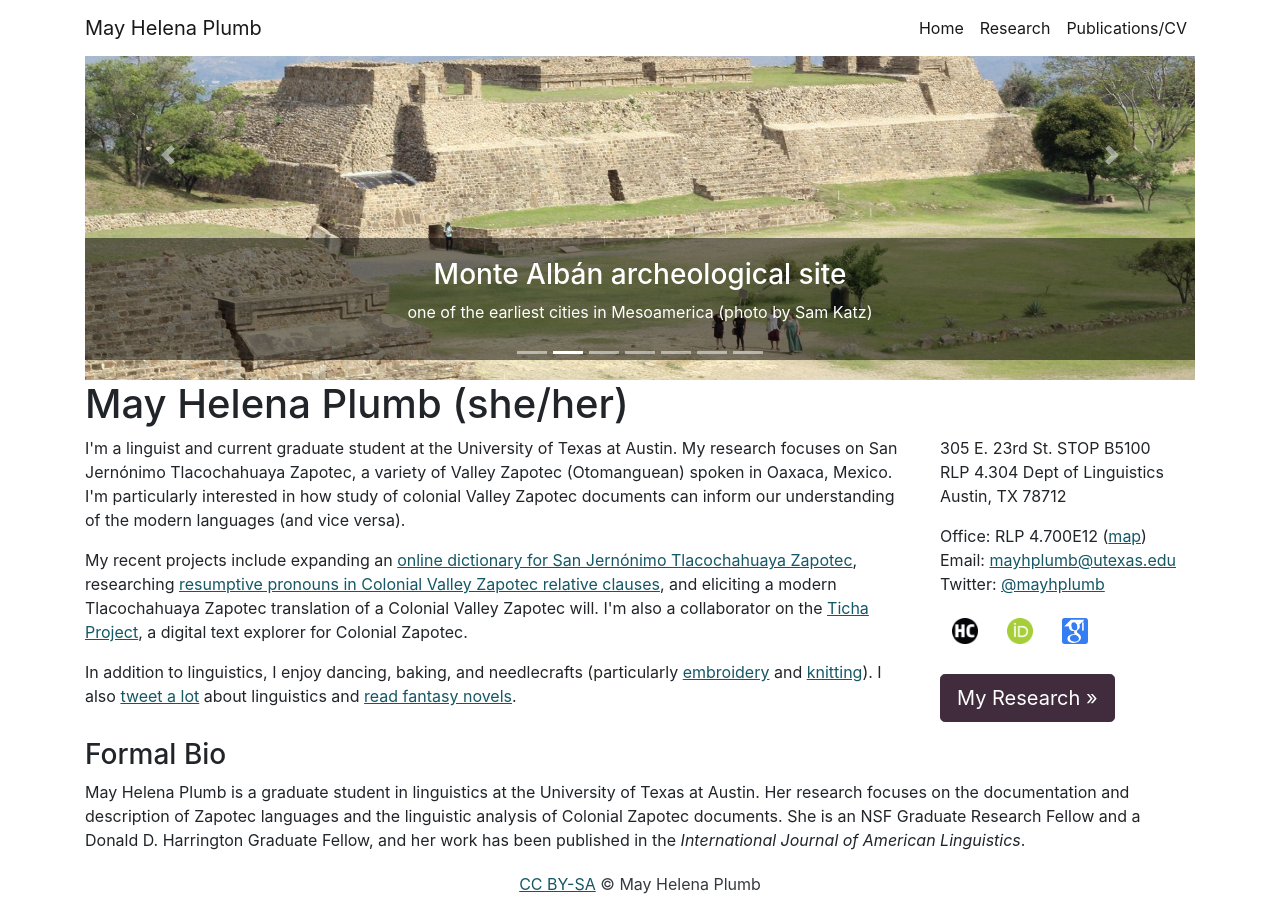
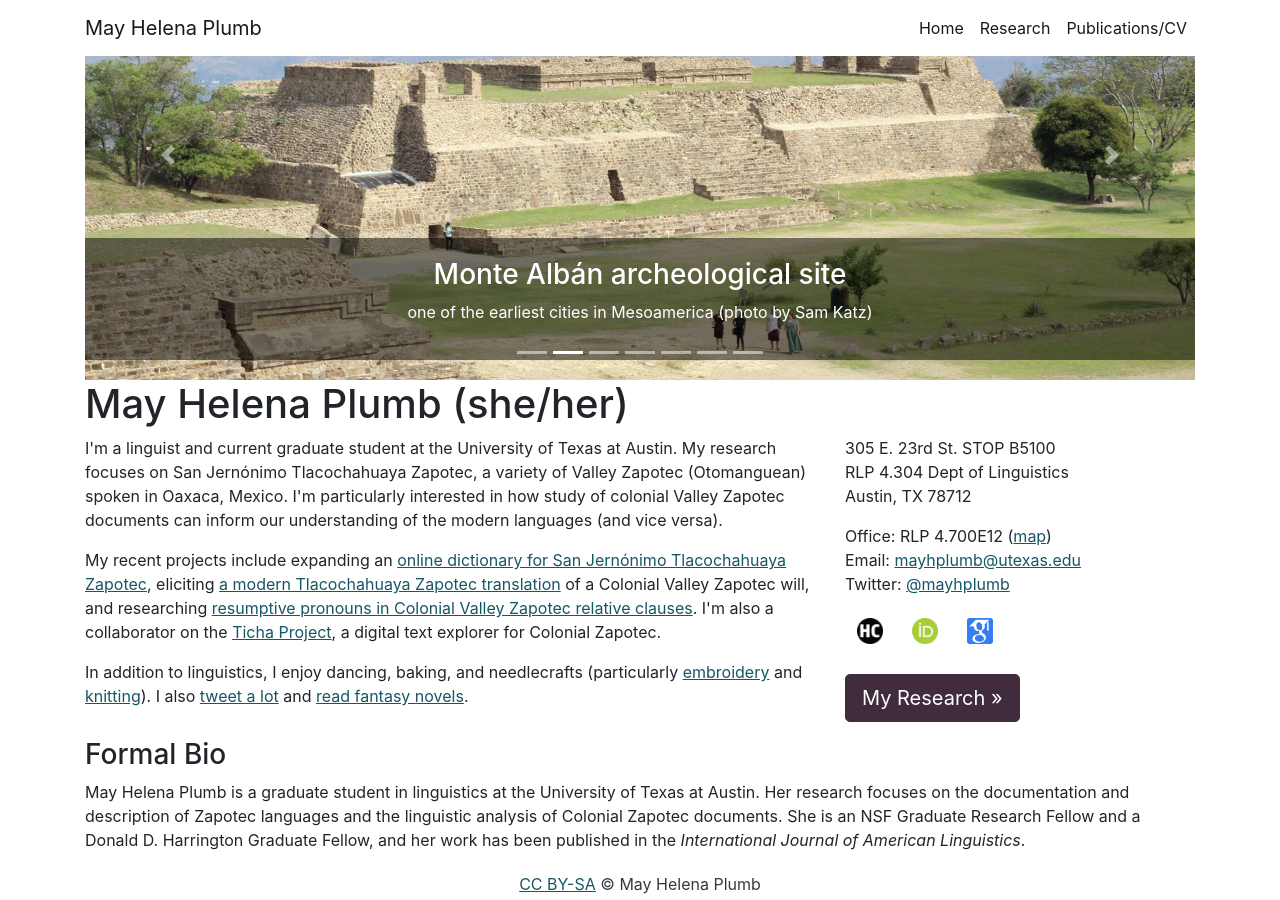
Before and after one commit to mayhplumb/mayhplumb-website, a Jekyll site: the page built from index.html, in a window 1280 px wide and 900 px high, scrolled down 126 px. Built offline with Jekyll 4.4.1, drawn with Linux system fonts in a browser that asks for light colours.

Commit message:
updates to index

```diff
--- /dev/null
+++ b/_config-dev.yml
@@ -0,0 +1 @@
+url: ~/biz/website/www/
--- a/index.html
+++ b/index.html
@@ -99,16 +99,16 @@ title: Home
 
 <div class="row">
 
-	<div class="col-lg-9">
+	<div class="col-lg-8">
         <p>I'm a linguist and current graduate student at the University of Texas at Austin. My research focuses on San Jernónimo Tlacochahuaya Zapotec, a variety of Valley Zapotec (Otomanguean) spoken in Oaxaca, Mexico.  I'm particularly interested in how study of colonial Valley Zapotec documents can inform our understanding of the modern languages (and vice versa).</p>
 
-		<p>My recent projects include expanding an <a target="_blank" href="http://www.talkingdictionary.org/tlacochahuaya">online dictionary for San Jernónimo Tlacochahuaya Zapotec</a>, researching <a target="_blank" href="http://dx.doi.org/10.17613/M6SN0139X">resumptive pronouns in Colonial Valley Zapotec relative clauses</a>, and eliciting a modern Tlacochahuaya Zapotec translation of a Colonial Valley Zapotec will. I'm also a collaborator on the <a target="_blank" href="https://ticha.haverford.edu">Ticha Project</a>, a digital text explorer for Colonial Zapotec.</p>
+		<p>My recent projects include expanding an <a target="_blank" href="http://www.talkingdictionary.org/tlacochahuaya">online dictionary for San Jernónimo Tlacochahuaya Zapotec</a>, eliciting <a target="_blank" href="https://www.ailla.utexas.org/islandora/object/ailla:262602">a modern Tlacochahuaya Zapotec translation</a> of a Colonial Valley Zapotec will, and researching <a target="_blank" href="http://dx.doi.org/10.17613/M6SN0139X">resumptive pronouns in Colonial Valley Zapotec relative clauses</a>. I'm also a collaborator on the <a target="_blank" href="https://ticha.haverford.edu">Ticha Project</a>, a digital text explorer for Colonial Zapotec.</p>
 
-		<p>In addition to linguistics, I enjoy dancing, baking, and needlecrafts (particularly <a target="_blank" href="https://twitter.com/mayhplumb/status/938551826386911233">embroidery</a> and <a target="_blank" href="https://www.ravelry.com/people/mayhplumb">knitting</a>). I also <a target="_blank" href="https://twitter.com/mayhplumb">tweet a lot</a> about linguistics and <a target="_blank" href="https://www.goodreads.com/user/show/62630290-may-helena-plumb">read fantasy novels</a>.</p>
+		<p>In addition to linguistics, I enjoy dancing, baking, and needlecrafts (particularly <a target="_blank" href="https://twitter.com/mayhplumb/status/938551826386911233">embroidery</a> and <a target="_blank" href="https://www.ravelry.com/people/mayhplumb">knitting</a>). I also <a target="_blank" href="https://twitter.com/mayhplumb">tweet a lot</a> and <a target="_blank" href="https://www.goodreads.com/user/show/62630290-may-helena-plumb">read fantasy novels</a>.</p>
 
 	</div>
 
-    <div class="col-lg-3">
+    <div class="col-lg-4">
         <address>
            305 E. 23rd St. STOP B5100
            <br>RLP 4.304 Dept of Linguistics
```
